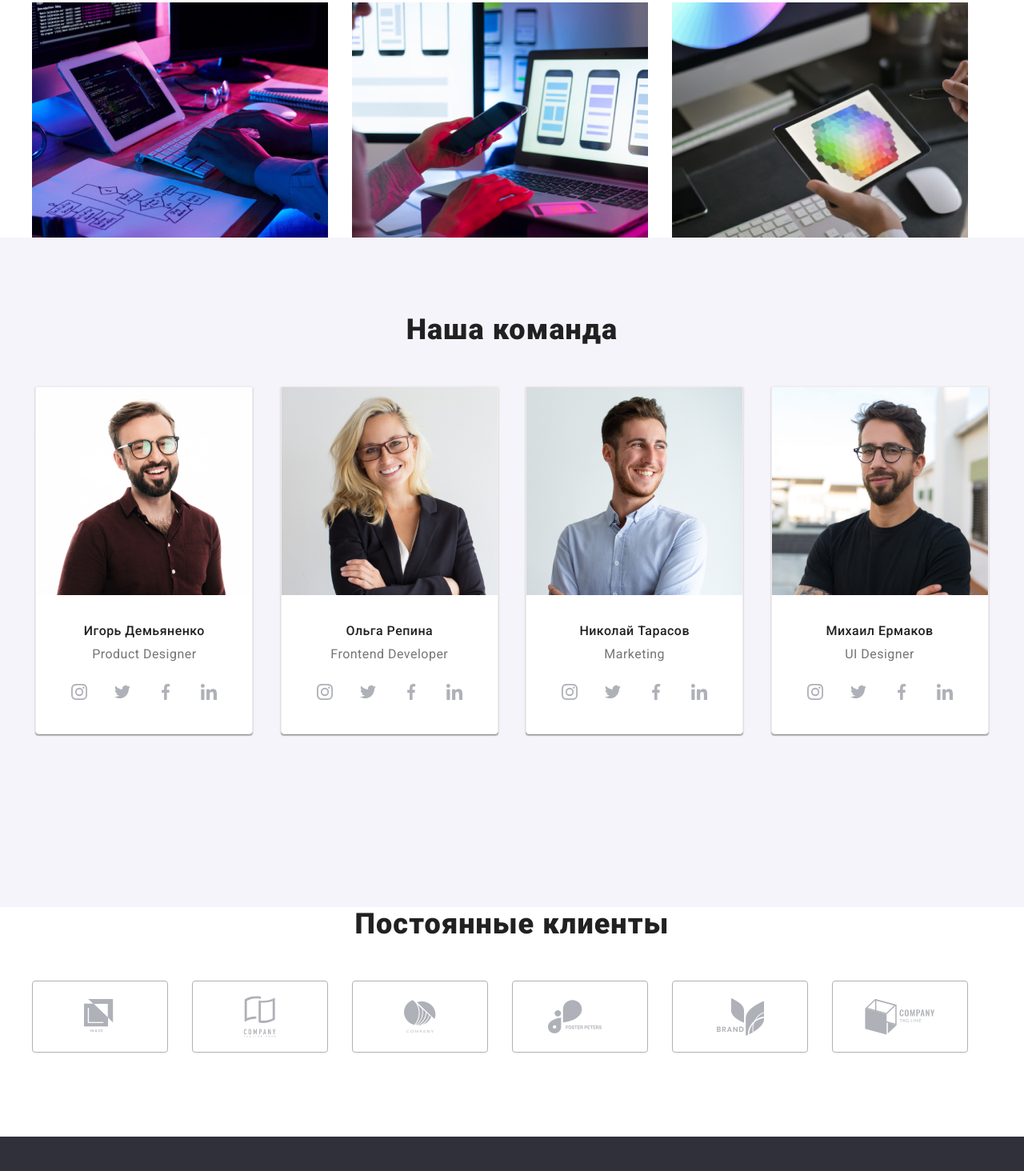
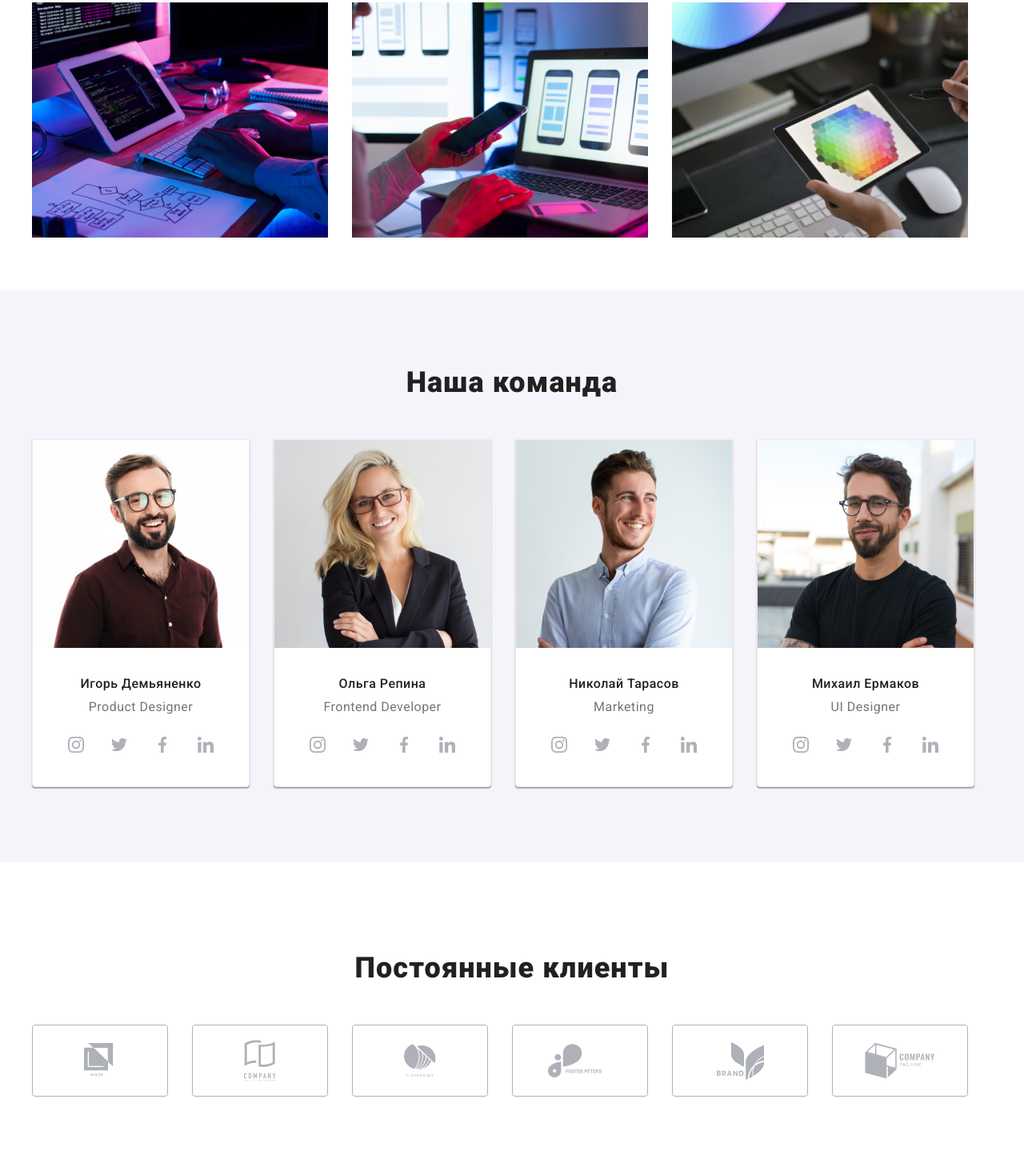
Before and after one commit to sergey-25/goit-markup-hw-04, a plain HTML site: page index.html in a window 1280 px wide. Shown: the part 1276-2740 px from the top of the page at 80% size. Drawn offline with nearby package versions, Linux system fonts and the light colour scheme.

Commit message:
paddings

```diff
--- a/css/styles.css
+++ b/css/styles.css
@@ -292,6 +292,7 @@ img {
   text-align: center;
   display: flex;
   padding-top: 100px;
+  padding-bottom: 66px;
 }
 .works-title {
   font-family: Roboto;
@@ -322,7 +323,6 @@ C .works-item {
 .team {
   background-color: #f5f4fa;
   padding-top: 94px;
-  padding-bottom: 122px;
 }
 
 .team-title {
@@ -343,7 +343,6 @@ C .works-item {
   padding-bottom: 94px;
 }
 .team-list-item {
-  margin: auto;
   box-shadow: 0px 1px 3px rgba(0, 0, 0, 0.12), 0px 1px 1px rgba(0, 0, 0, 0.14),
     0px 2px 1px rgba(0, 0, 0, 0.2);
   border-radius: 0px 0px 4px 4px;
@@ -420,7 +419,8 @@ C .works-item {
   fill: #afb1b8;
   transition: 250ms cubic-bezier(0.4, 0, 0.2, 1);
 }
-.clients {
+.our-clients {
+  padding-top: 111px;
   padding-bottom: 105px;
 }
 
--- a/index.html
+++ b/index.html
@@ -273,7 +273,7 @@
                                 </ul>
                             </div>
                         </section>
-                        <section>
+                        <section class="our-clients">
                             <div class="clients container">
                                 <h2 class="clients-title">Постоянные клиенты</h2>
                                 <ul class="clients-list">
```
